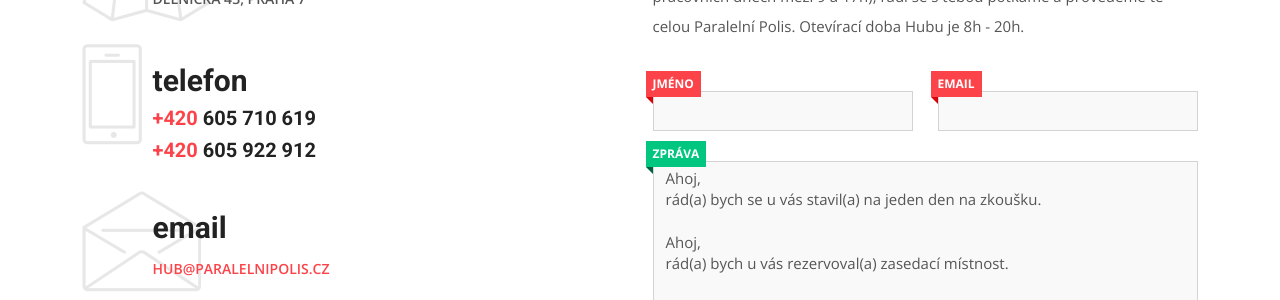
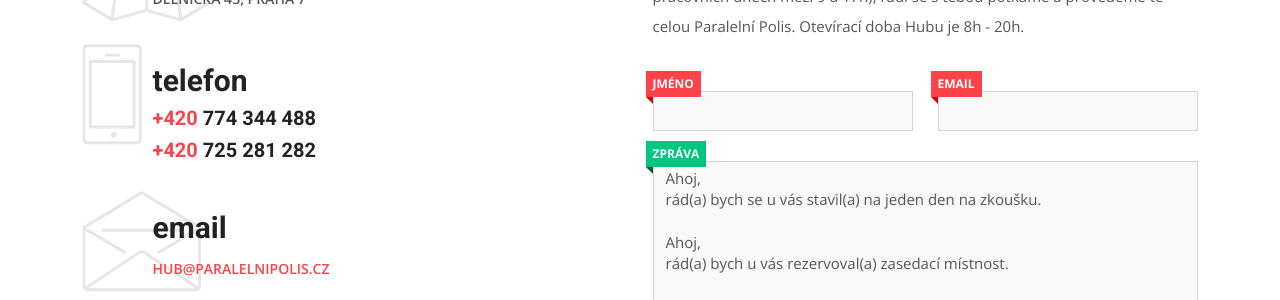
Before and after one commit to ParalelniPolis/paperhubweb, a Jekyll site: the page built from index.html, in a window 1280 px wide and 900 px high, scrolled down 4730 px. Shown: the part 293-593 px from the top of the window. Built offline with Jekyll 4.4.1, drawn with Linux system fonts in a browser that asks for light colours; some web fonts are replaced; Markdown is read by kramdown in place of the engine named in the settings.

Commit message:
Phone numbers update

```diff
--- a/_data/website_text.yaml
+++ b/_data/website_text.yaml
@@ -457,8 +457,8 @@ contact_us:
     callus:
         cz: "Telefon"
         eng: "Call Us"
-    phone_1: "605 710 619"
-    phone_2: "605 922 912"
+    phone_1: "774 344 488"
+    phone_2: "725 281 282"
     emailus:
         cz: "Email"
         eng: "Email Us"
```
